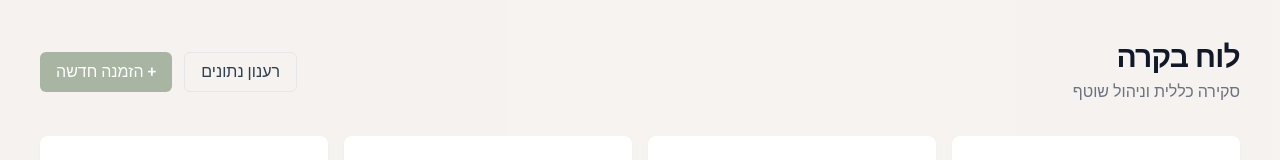
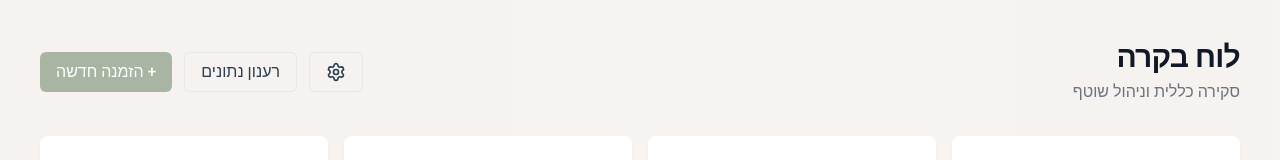
Before and after one commit to guy224/galil-stay, a React (Vite) app: page /admin/dashboard in a window 1280 px wide. Shown: the top 160 px of the page. Built offline with nearby package versions, Linux system fonts and the light colour scheme; no server answers; the database is empty.

Commit message:
Feat: Add Settings button to Admin Dashboard

```diff
--- a/src/pages/AdminDashboard.tsx
+++ b/src/pages/AdminDashboard.tsx
@@ -1,6 +1,7 @@
 import React, { useEffect, useState } from 'react';
 import { format, isSameMonth, parseISO, isAfter, differenceInDays, startOfDay } from 'date-fns';
-import { CreditCard, Calendar, Clock, TrendingUp, AlertCircle } from 'lucide-react';
+import { CreditCard, Calendar, Clock, TrendingUp, AlertCircle, Settings } from 'lucide-react';
+import { useNavigate } from 'react-router-dom';
 import { BookingList } from '../components/admin/BookingList';
 import { DashboardCalendar } from '../components/admin/DashboardCalendar';
 import { DailyActions } from '../components/admin/DailyActions';
@@ -13,6 +14,7 @@ import { Card, CardContent, CardHeader, CardTitle } from '../components/ui/Card'
 import { Button } from '../components/ui/Button';
 
 export default function AdminDashboard() {
+    const navigate = useNavigate();
     const [bookings, setBookings] = useState<Booking[]>([]);
     const [selectedDate, setSelectedDate] = useState<Date | null>(null);
 
@@ -80,6 +82,9 @@ export default function AdminDashboard() {
                         <p className="text-gray-500 mt-1">סקירה כללית וניהול שוטף</p>
                     </div>
                     <div className="flex gap-3">
+                        <Button variant="outline" onClick={() => navigate('/admin/settings')} title="הגדרות מחירים">
+                            <Settings className="h-5 w-5" />
+                        </Button>
                         <Button variant="outline" onClick={fetchBookings}>
                             רענון נתונים
                         </Button>
```
